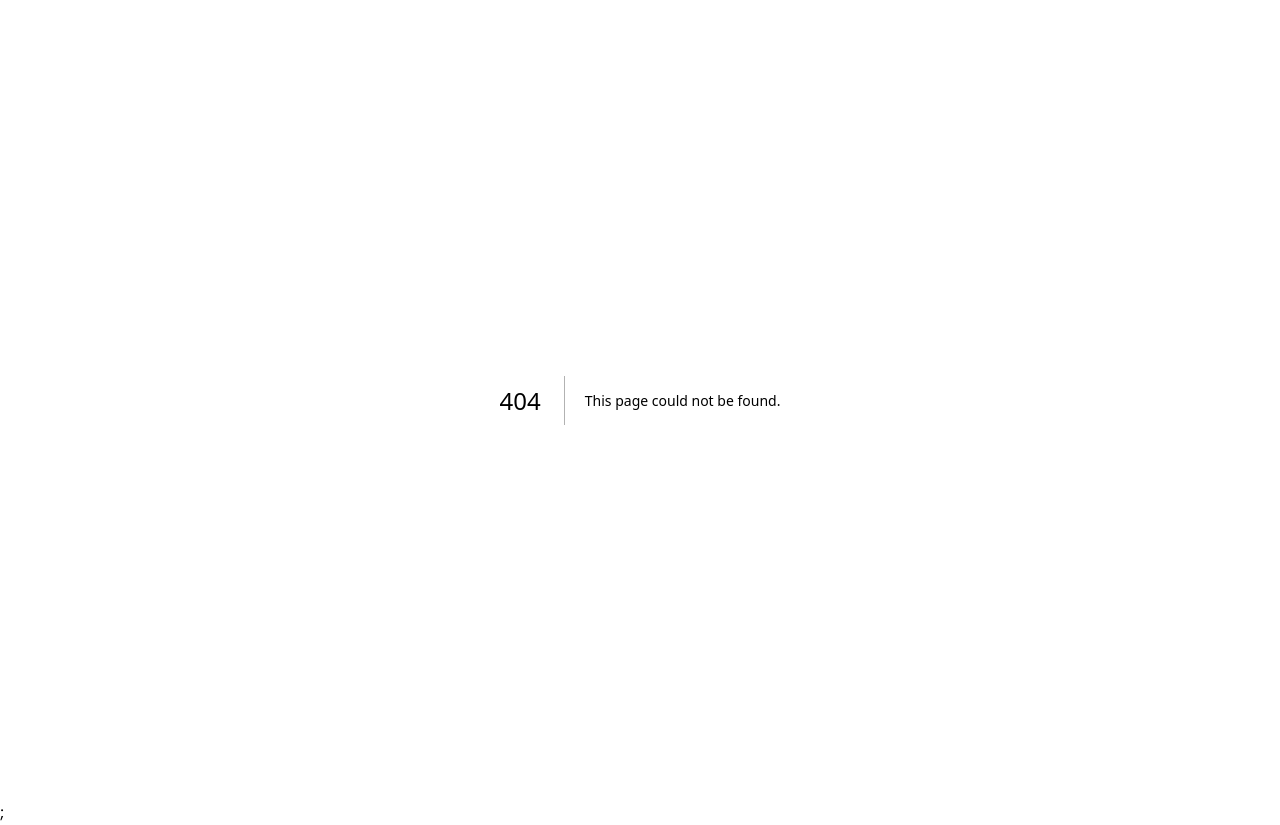
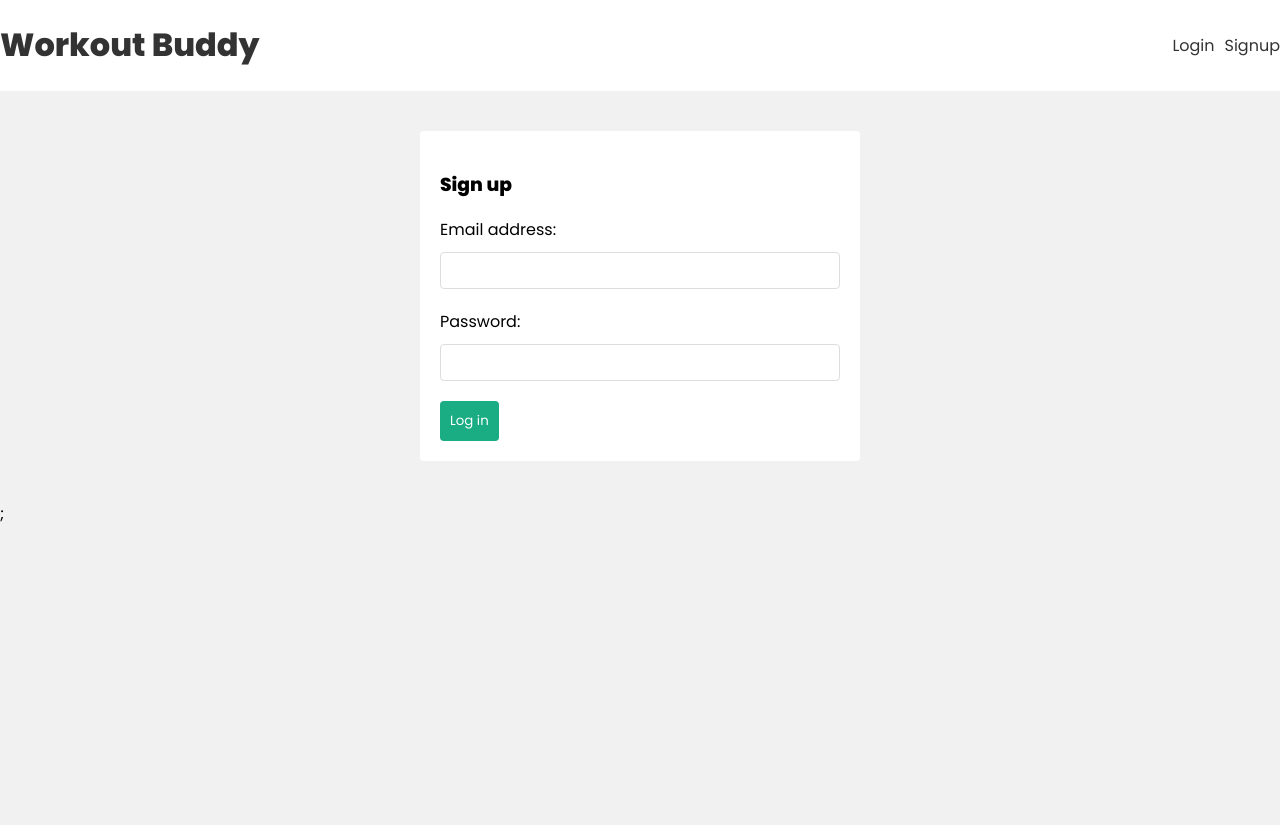
Before and after one commit to HamzaAsif159/workout-buddy, a Next.js app in the folder frontend/: page /signup in a window 1280 px wide. Before the commit this address had no page. After the commit the page ends 800 px from the top, so only its background shows below. Built offline with nearby package versions, Linux system fonts and the light colour scheme.

Commit message:
added login & signup

```diff
--- a/frontend/src/components/Navbar.tsx
+++ b/frontend/src/components/Navbar.tsx
@@ -7,6 +7,12 @@
         <Link href="/">
           <h1>Workout Buddy</h1>
         </Link>
+        <nav>
+          <div>
+            <Link href="/login">Login</Link>
+            <Link href="/signup">Signup</Link>
+          </div>
+        </nav>
       </div>
     </header>
   );
--- /dev/null
+++ b/frontend/src/context/AuthContext.js
@@ -0,0 +1,32 @@
+import { createContext, useReducer } from "react";
+
+export const AuthContext = createContext();
+
+export const AuthReducer = (state, action) => {
+  switch (action.type) {
+    case "LOGIN":
+      return {
+        users: action.payload,
+      };
+    case "LOGOUT":
+      return {
+        users: null,
+      };
+    default:
+      return state;
+  }
+};
+
+export const AuthContextProvider = ({ children }) => {
+  const [state, dispatch] = useReducer(AuthReducer, {
+    users: null,
+  });
+
+  console.log("AuthContext State:", state);
+
+  return (
+    <AuthContext.Provider value={{ ...state, dispatch }}>
+      {children}
+    </AuthContext.Provider>
+  );
+};
--- a/frontend/src/pages/_app.tsx
+++ b/frontend/src/pages/_app.tsx
@@ -1,13 +1,14 @@
 import "@/styles/globals.css";
 import type { AppProps } from "next/app";
 import { WorkoutsContextProvider } from "../context/WorkoutContext";
+import { AuthContextProvider } from "../context/AuthContext";
 
 export default function App({ Component, pageProps }: AppProps) {
   return (
-    <>
+    <AuthContextProvider>
       <WorkoutsContextProvider>
         <Component {...pageProps} />;
       </WorkoutsContextProvider>
-    </>
+    </AuthContextProvider>
   );
 }
--- /dev/null
+++ b/frontend/src/pages/signup.tsx
@@ -0,0 +1,39 @@
+import { useState } from "react";
+import Navbar from "@/components/Navbar";
+
+const Signup = () => {
+  const [email, setEmail] = useState("");
+  const [password, setPassword] = useState("");
+
+  const handleSubmit = async (e: any) => {
+    e.preventDefault();
+
+    console.log(email, password);
+  };
+
+  return (
+    <>
+      <Navbar />
+      <form className="login" onSubmit={handleSubmit}>
+        <h3>Sign up</h3>
+
+        <label>Email address:</label>
+        <input
+          type="email"
+          onChange={(e) => setEmail(e.target.value)}
+          value={email}
+        />
+        <label>Password:</label>
+        <input
+          type="password"
+          onChange={(e) => setPassword(e.target.value)}
+          value={password}
+        />
+
+        <button>Log in</button>
+      </form>
+    </>
+  );
+};
+
+export default Signup;
--- a/frontend/src/styles/globals.css
+++ b/frontend/src/styles/globals.css
@@ -127,3 +127,21 @@
   border-radius: 4px;
   cursor: pointer;
 }
+
+/* navbar */
+nav {
+  display: flex;
+  align-items: center;
+}
+nav a {
+  margin-left: 10px;
+}
+/* auth forms */
+form.signup,
+form.login {
+  max-width: 400px;
+  margin: 40px auto;
+  padding: 20px;
+  background: #fff;
+  border-radius: 4px;
+}
```
Also changed, not shown: frontend/src/hooks/useAuthContext.js (added, +11 -0 lines), frontend/src/pages/login.tsx (added, +39 -0 lines), 1 other file (tests, documents, lock files or other folders).
